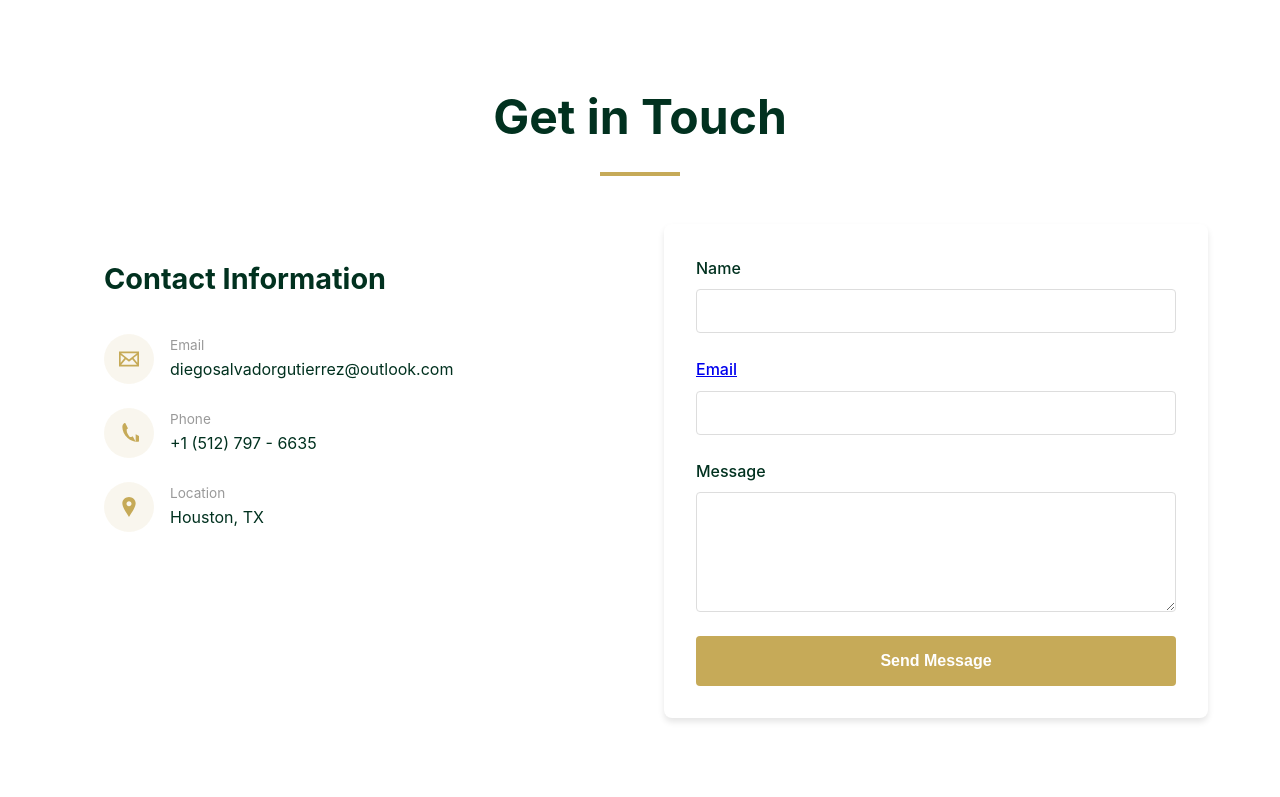
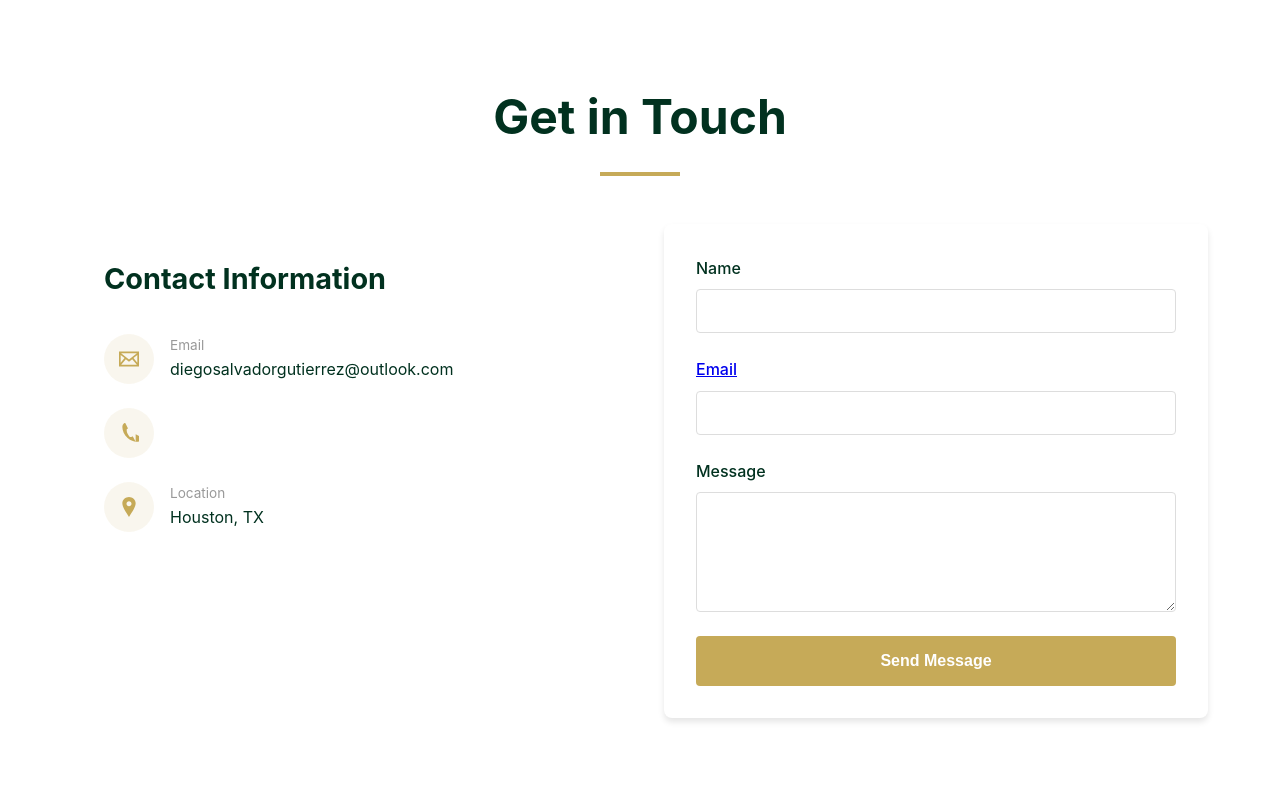
Before and after one commit to Nighttterrors/portfolio_site, a Django app: page / in a window 1280 px wide. Shown: the part 3782-4579 px from the top of the page. Run offline with Django 4.2, Linux system fonts and the light colour scheme.

Commit message:
Removed phone per advice from Dom

```diff
--- a/portfolio/templates/portfolio/index.html
+++ b/portfolio/templates/portfolio/index.html
@@ -2,7 +2,6 @@
 <html lang="en">
 
 <head>
-
     <meta charset="UTF-8">
     <meta name="viewport" content="width=device-width, initial-scale=1.0">
     <title>Diego's corner</title>
@@ -350,14 +349,7 @@ is done
                     </svg>
                 </div>
 
-                <div class="contact-details">
-                    <p class="contact-label">Phone</p>
-                    <p class="contact-value">
-                        <a href="tel:+15127976635">
-                            +1 (512) 797 - 6635
-                        </a>
-                    </p>
-                </div>
+
             </div>
             <div class="contact-item">
                 <div class="contact-icon">
```
